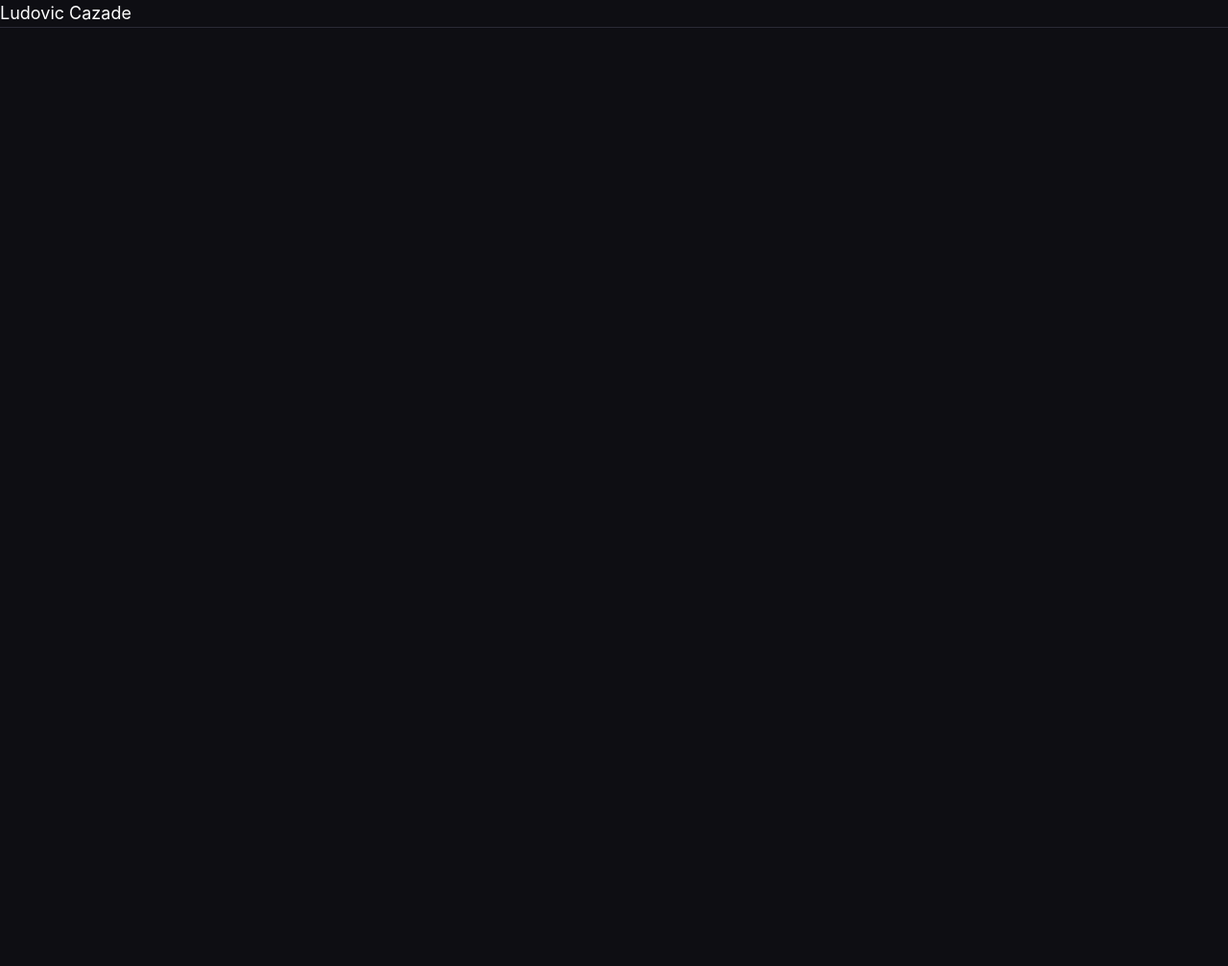
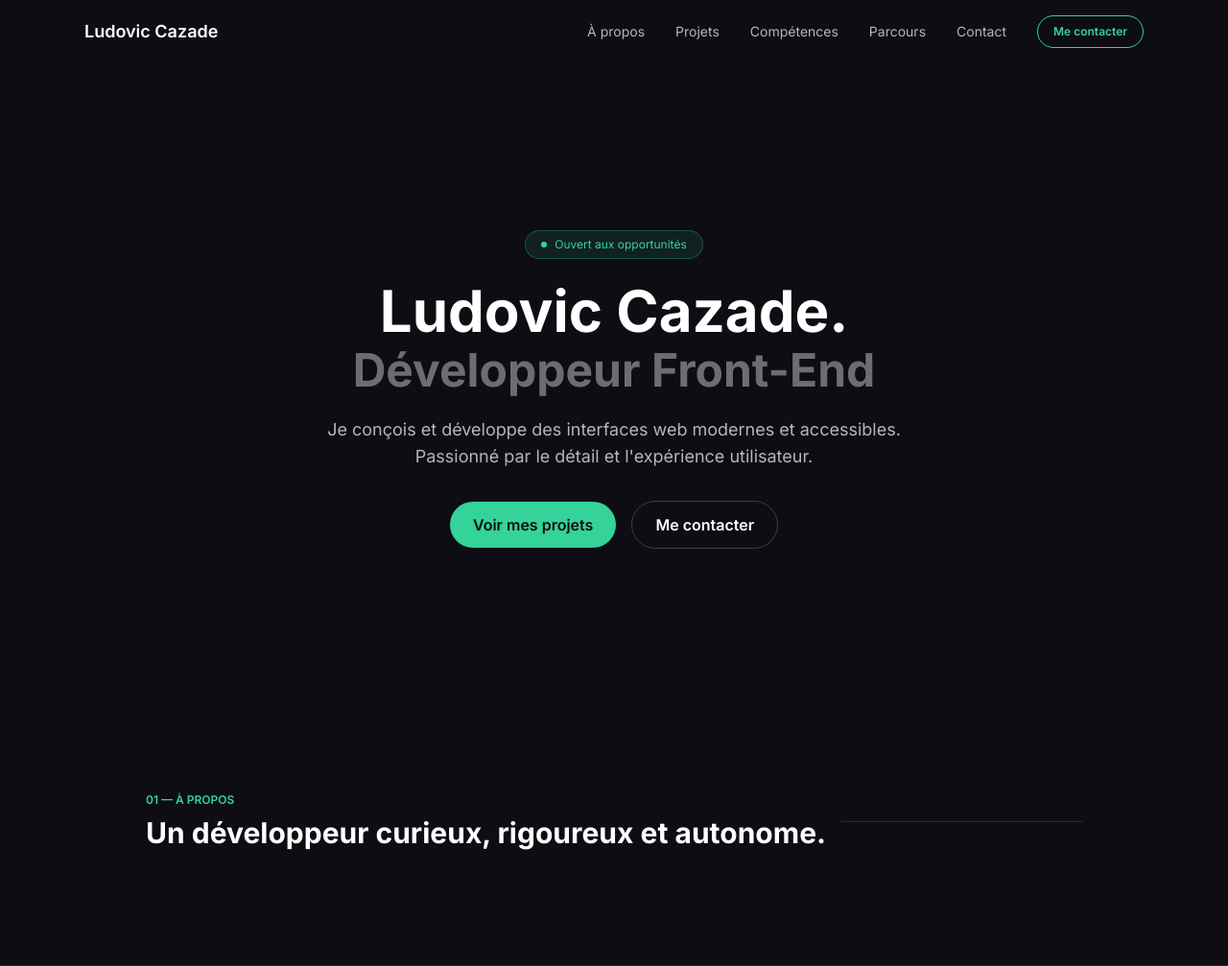
Before and after one commit to LudoCzd/Projet_8, a website: page index.html in a window 1280 px wide. Shown: the whole page at 96% size. Before the commit the page ends 800 px from the top, so only its background shows below. Drawn offline with nearby package versions, Linux system fonts and the light colour scheme.

Commit message:
Fin header, début intro (première section)

```diff
--- a/index.html
+++ b/index.html
@@ -1,13 +1,15 @@
-<!doctype html>
+<!DOCTYPE html>
 <html lang="fr">
-  <head>
-    <meta charset="UTF-8" />
-    <meta name="viewport" content="width=device-width, initial-scale=1.0" />
-    <title>Portfolio - Ludovic Cazade</title>
-    <meta name="description" content="Portfolio de Ludovic Cazade, développeur web et web mobile. Découvrez mes projets et compétences en développement web." />
-    <script src="https://cdn.tailwindcss.com"></script>
-    <script>
-    tailwind.config = {
+<head>
+  <meta charset="UTF-8">
+  <meta name="viewport" content="width=device-width, initial-scale=1.0">
+  <title>Ludovic Cazade — Développeur Front-End</title>
+  <meta name="description" content="Portfolio de Ludovic Cazade, développeur web et web mobile. Découvrez mes projets et compétences en développement web.">
+
+  <link href="https://fonts.googleapis.com/css2?family=Inter:wght@400;600;700&display=swap" rel="stylesheet">
+  <script src="https://cdn.tailwindcss.com"></script>
+  <script>
+   tailwind.config = {
       theme: {
         extend: {
           colors: {
@@ -23,12 +25,64 @@
       },
     }
     </script>
-    <link rel="icon" type="image/png" href="public/logo.png" />
-    </head>
-  <body class="bg-bg text-white font-sans"></body>
-  <header class="sticky top-0 bg-bg border-b border-border backdrop-blur">
-    <nav class="class="relative max-w-6xl mx-auto flex items-center justify-between px-6 py-4" aria-label="Liens navigations">
-    <a href="#hero" class="text-lg font-smibold text-white">Ludovic Cazade</a>
+
+
+  <link rel="stylesheet" href="css/styles.css">
+  <link rel="icon" href="public/logo.png" type="image/x-icon">
+</head>
+<body class="bg-bg text-white font-sans">
+
+  <header class="sticky top-0 z-50 bg-bg/95 backdrop-blur border-b border-border">
+    <nav class="relative max-w-6xl mx-auto flex items-center justify-between px-6 py-4" aria-label="Navigation principale">
+      <a href="#hero" class="text-lg font-semibold text-white">Ludovic Cazade</a>
+
+      <button id="menu-toggle" class="md:hidden text-white" aria-label="Ouvrir le menu" aria-expanded="false" aria-controls="menu">
+        <svg class="w-6 h-6" fill="none" stroke="currentColor" viewBox="0 0 24 24" aria-hidden="true">
+          <path stroke-linecap="round" stroke-linejoin="round" stroke-width="2" d="M4 6h16M4 12h16M4 18h16" />
+        </svg>
+      </button>
+
+      <ul id="menu" class="hidden md:flex flex-col md:flex-row md:items-center gap-6 md:gap-8 absolute md:static top-full inset-x-0 md:inset-auto bg-bg md:bg-transparent border-b md:border-0 border-border px-6 md:px-0 py-6 md:py-0 text-sm text-white/70">
+        <li><a href="#apropos" class="hover:text-accent">À propos</a></li>
+        <li><a href="#projets" class="hover:text-accent ">Projets</a></li>
+        <li><a href="#competences" class="hover:text-accent ">Compétences</a></li>
+        <li><a href="#parcours" class="hover:text-accent ">Parcours</a></li>
+        <li><a href="#contact" class="hover:text-accent ">Contact</a></li>
+        <li>
+          <a href="#contact" class="inline-block border border-accent text-accent text-xs font-semibold px-4 py-2 rounded-full hover:bg-accent hover:text-bg ">Me contacter</a>
+        </li>
+      </ul>
     </nav>
+    <main>
+      <section id="hero" class="min-h-[85vh] flex flex-col items-center justify-center text-center px-6">
+      <span class="inline-flex items-center gap-2 text-xs text-accent border border-accent/30 bg-accent/10 rounded-full px-4 py-1.5 mb-6">
+        <span class="w-1.5 h-1.5 rounded-full bg-accent"></span>
+        Ouvert aux opportunités
+      </span>
+      <h1 class="text-4xl md:text-6xl font-bold text-white mb-2">Ludovic Cazade.</h1>
+      <p class="text-3xl md:text-5xl font-bold text-white/40 mb-6">Développeur Front-End</p>
+       <p class="text-lg text-white/70 max-w-2xl mb-8">
+        Je conçois et développe des interfaces web modernes et accessibles. Passionné par le détail et l'expérience utilisateur.
+      </p>
+      <div class="flex flex-wrap items-center justify-center gap-4">
+        <a href="#projets" class="inline-block bg-accent text-bg font-semibold px-6 py-3 rounded-full hover:opacity-90 transition-opacity">
+          Voir mes projets
+        </a>
+        <a href="#contact" class="inline-block border border-white/20 text-white font-semibold px-6 py-3 rounded-full hover:border-accent transition-colors">
+          Me contacter
+        </a>
+      </div>
+      </section>
+      <section id="apropos" class="max-w-5xl mx-auto px-6 py-20">
+      <div class="flex items-center gap-4 mb-10">
+        <div>
+          <p class="text-xs font-semibold text-accent uppercase mb-2">01 — À propos</p>
+          <h2 class="text-2xl md:text-3xl font-bold text-white">Un développeur curieux, rigoureux et autonome.</h2>
+        </div>
+        <div class="hidden md:block flex-1 h-px bg-border"></div>
+      </div>
+
+
+    </main>
   </header>
 </html>
```
